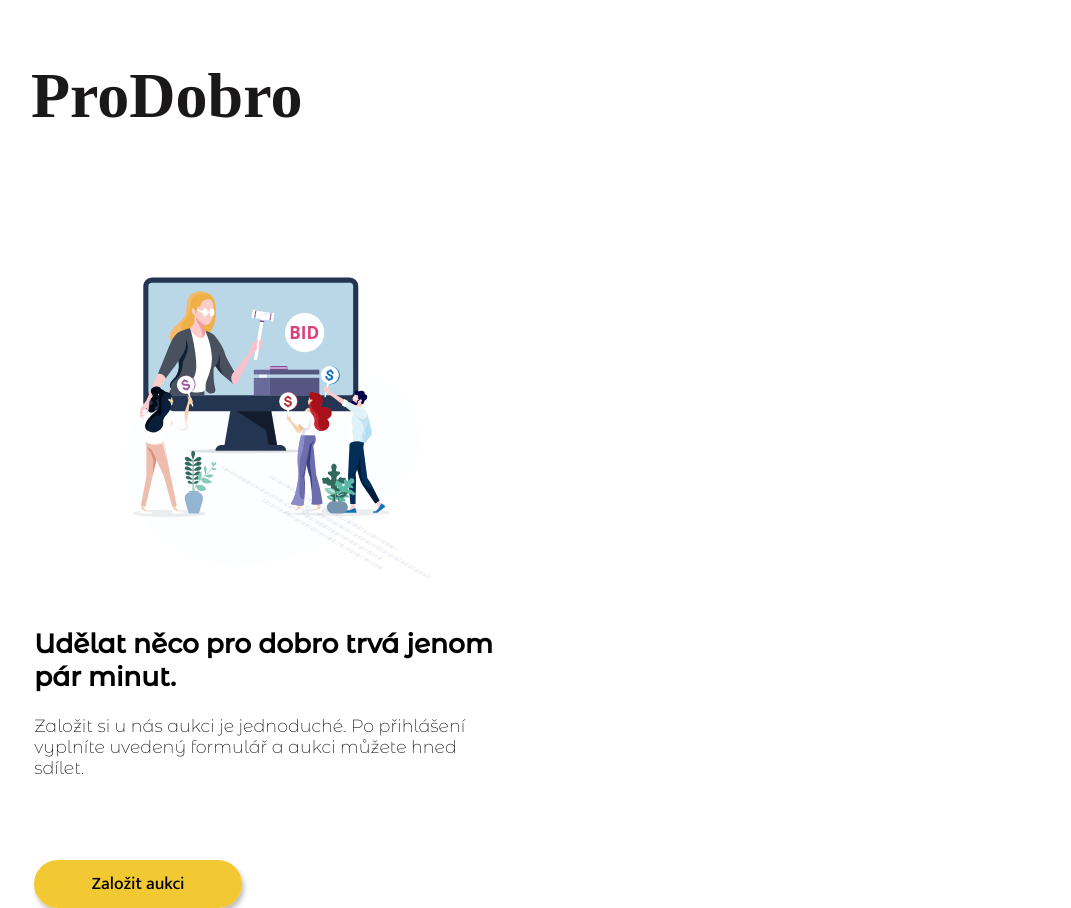
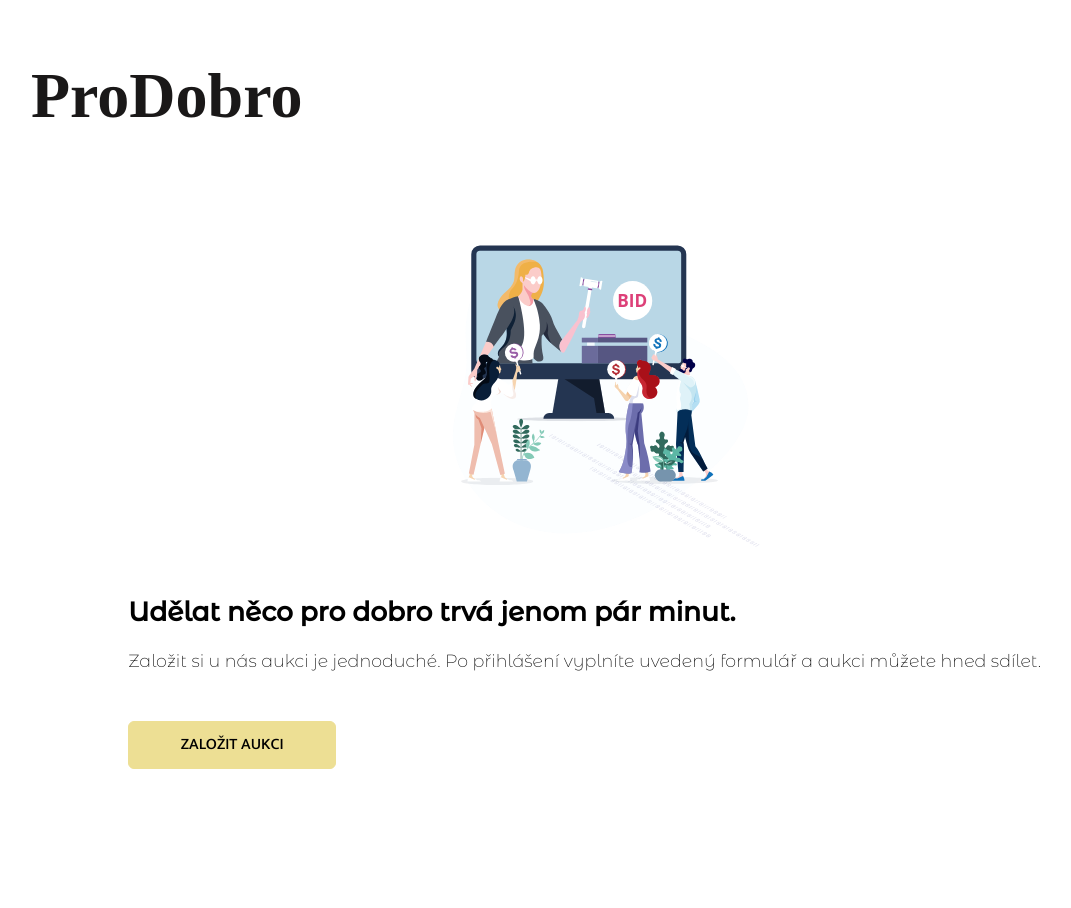
Before and after one commit to kristynyje/ProDobro, a React app: page / in a window 1280 px wide. Shown: the whole page, without its empty margins (57-1128 px from the left). After the commit the page ends 801 px from the top, so only its background shows below. Built offline with nearby package versions, Linux system fonts and the light colour scheme; no server answers; a web font is replaced by a local one.

Commit message:
home and intro style adjustments

```diff
--- a/src/components/Auction/Amount/style.css
+++ b/src/components/Auction/Amount/style.css
@@ -5,9 +5,6 @@
   font-size: 16px;
   border-radius: 6px;
   background: rgb(237, 223, 148);
-  box-shadow: 2px 4px 5px 0px rgba(115, 115, 115, 0.23);
-  -webkit-box-shadow: 2px 4px 5px 0px rgba(115, 115, 115, 0.23);
-  -moz-box-shadow: 2px 4px 5px 0px rgba(115, 115, 115, 0.23);
 }
 .amount__bid-btn:hover {
   background: rgb(234, 215, 108);
--- a/src/components/Home/index.jsx
+++ b/src/components/Home/index.jsx
@@ -24,7 +24,10 @@ export const Home = () => {
           </p>
 
           <Link to="/Form">
-            <button className="home__btn"> Založit aukci</button>
+            <button className="home__btn">
+              {' '}
+              {'Založit aukci'.toUpperCase()}
+            </button>
           </Link>
         </div>
       </div>
--- a/src/components/Home/style.css
+++ b/src/components/Home/style.css
@@ -1,36 +1,34 @@
 .pic__home {
-  width: 480px;
-  margin-top: 2rem;
+  max-width: 480px;
 }
 
 .home__container {
-  display: grid;
-  grid-template-columns: repeat(6, 1fr);
+  display: flex;
+  flex-wrap: wrap;
+  justify-content: center;
   margin: 0rem;
   font-size: 1.1rem;
 }
 
 .home__text {
   margin-left: 1.2rem;
+  margin-right: 1rem;
   text-align: left;
-  grid-column: 1 / 2;
 }
 
 .home__btn {
-  grid-column: 3 / 5;
-  margin-top: 4rem;
+  margin: 2rem 0;
   width: 13rem;
   height: 3rem;
+  float: inline-start;
   font-size: 1.1rem;
   font-family: 'Mukta';
-  border: none;
-  border-radius: 5rem;
-  background: rgba(242, 197, 35, 0.928);
-  box-shadow: 2px 4px 5px 0px rgba(115, 115, 115, 0.47);
-  -webkit-box-shadow: 2px 4px 5px 0px rgba(115, 115, 115, 0.47);
-  -moz-box-shadow: 2px 4px 5px 0px rgba(115, 115, 115, 0.47);
+  border: 1px solid rgb(237, 223, 148);
+  font-size: 16px;
+  border-radius: 6px;
+  background: rgb(237, 223, 148);
 }
 
 .home__btn:hover {
-  background: rgba(255, 208, 37, 0.766);
+  background: rgb(234, 215, 108);
 }
--- a/src/components/Login/index.jsx
+++ b/src/components/Login/index.jsx
@@ -5,11 +5,15 @@ import './style.css';
 export const Login = () => {
   return (
     <>
-      <h2>Login</h2>
-      <button className="login__google-btn" onClick={() => googleSign()}>
-        {' '}
-        Přihlásit s Googlem
-      </button>
+      <div className="login__flex">
+        <div className="login">
+          <h2 className="login__header">Log In</h2>
+          <button className="login__google-btn" onClick={() => googleSign()}>
+            {' '}
+            Přihlásit přes Google
+          </button>
+        </div>
+      </div>
     </>
   );
 };
--- a/src/components/Login/style.css
+++ b/src/components/Login/style.css
@@ -1,11 +1,25 @@
 .login__google-btn {
   padding: 0.3rem 1rem;
   font-family: 'Mukta';
-  border: none;
-  font-size: medium;
-  border-radius: 5rem;
-  background: rgba(242, 66, 35, 0.928);
-  box-shadow: 2px 4px 5px 0px rgba(115, 115, 115, 0.23);
-  -webkit-box-shadow: 2px 4px 5px 0px rgba(115, 115, 115, 0.23);
-  -moz-box-shadow: 2px 4px 5px 0px rgba(115, 115, 115, 0.23);
+  border: 1px solid rgb(173, 240, 212);
+  font-size: 16px;
+  border-radius: 6px;
+  background: rgb(173, 240, 212);
 }
+.login__google-btn:hover {
+  border: 2px solid rgb(207, 236, 225);
+}
+.login {
+  display: flex;
+  flex-direction: column;
+  align-items: center;
+  box-shadow: 0px 0px 11px 4px #ececec;
+  gap: 70px;
+  padding: 40px 70px 60px 70px;
+  width: fit-content;
+  border-radius: 10px;
+}
+.login__flex {
+  display: flex;
+  justify-content: center;
+}
```
